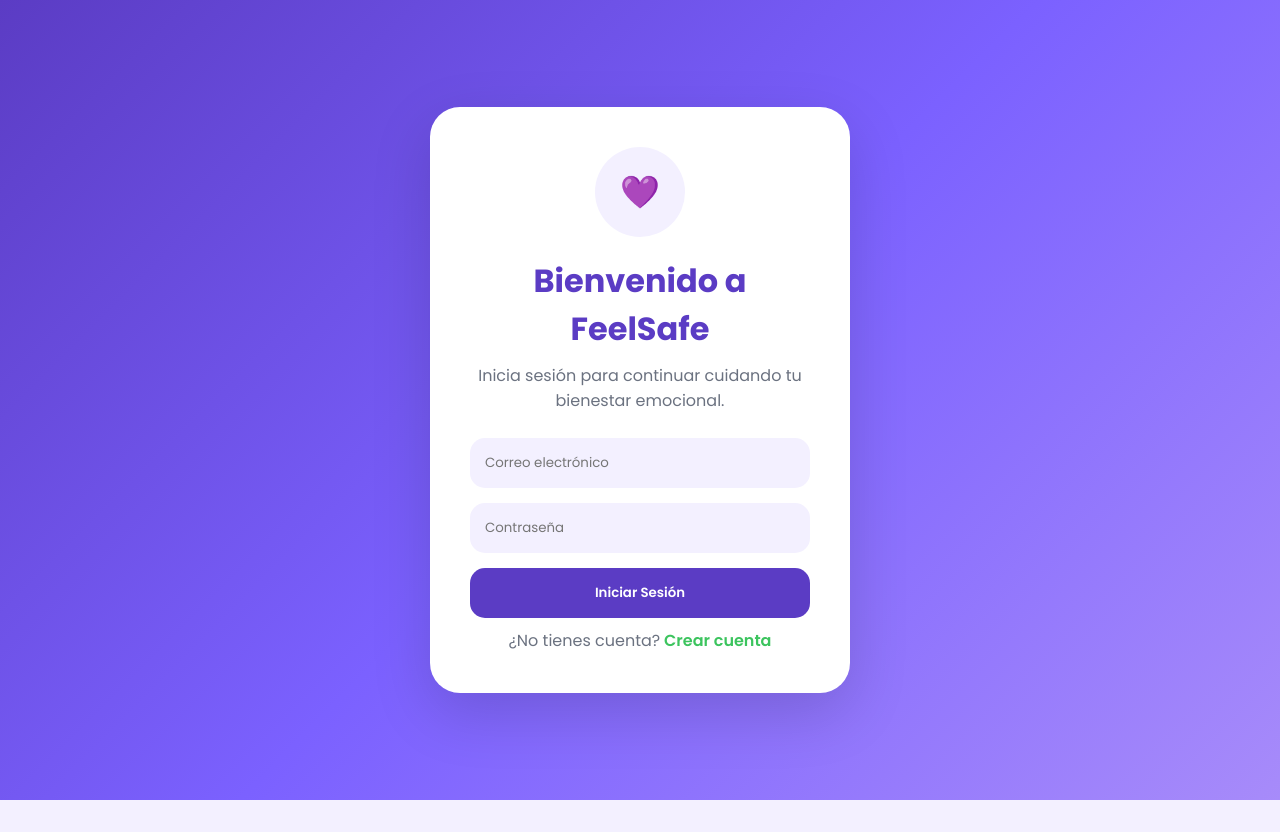
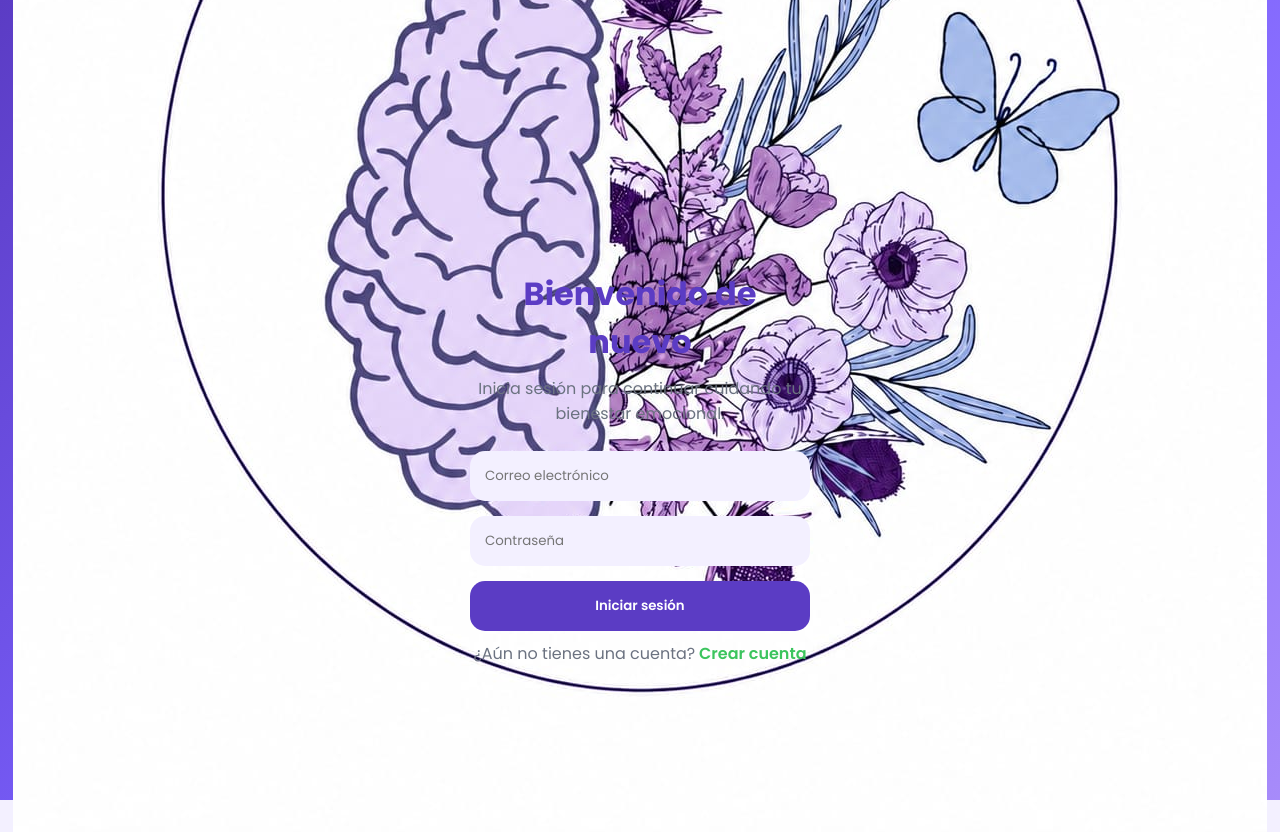
Before and after one commit to Carlos07-vm/app_feelsafe, a React (Vite) app: page /login in a window 1280 px wide. Before the commit the page ends 800 px from the top, so only its background shows below. Built offline with nearby package versions, Linux system fonts and the light colour scheme.

Commit message:
Update Login.jsx
Mejora del componente Login incorporando el logo feelsafe y la navegación del boton hacia la pantalla de inicio

```diff
--- a/src/pages/Login.jsx
+++ b/src/pages/Login.jsx
@@ -3,6 +3,7 @@ import { useState } from "react";
 import { Link, useNavigate } from "react-router-dom";
 import { signInWithEmailAndPassword } from "firebase/auth";
 import { auth } from "../services/firebase";
+import logo from "../assets/logo.jpeg";
 
 function Login() {
   const [email, setEmail] = useState("");
@@ -14,19 +15,20 @@ function Login() {
 
   const handleSubmit = async (event) => {
     event.preventDefault();
+
     setLoading(true);
     setError("");
 
     try {
-      const userCredential = await signInWithEmailAndPassword(
+      await signInWithEmailAndPassword(
         auth,
         email,
         password
       );
 
-      alert("Bienvenido a FeelSafe 💜");
       navigate("/dashboard");
-    } catch (err) {
+
+    } catch {
       setError("Correo o contraseña incorrectos.");
     }
 
@@ -35,14 +37,36 @@ function Login() {
 
   return (
     <div className="auth-container">
+
       <div className="auth-card">
-        <div className="auth-logo">💜</div>
 
-        <h1>Bienvenido a FeelSafe</h1>
+        {/* Botón para regresar */}
+        <Link to="/" className="back-link">
+          ← Volver al inicio
+        </Link>
 
-        <p>Inicia sesión para continuar cuidando tu bienestar emocional.</p>
+        {/* Logo */}
+        <div className="auth-logo">
 
-        <form className="auth-form" onSubmit={handleSubmit}>
+          <img
+            src={logo}
+            alt="Logo FeelSafe"
+            className="auth-logo-image"
+          />
+
+        </div>
+
+        <h1>Bienvenido de nuevo</h1>
+
+        <p>
+          Inicia sesión para continuar cuidando tu bienestar emocional.
+        </p>
+
+        <form
+          className="auth-form"
+          onSubmit={handleSubmit}
+        >
+
           <input
             type="email"
             placeholder="Correo electrónico"
@@ -59,18 +83,30 @@ function Login() {
             required
           />
 
-          <button type="submit" disabled={loading}>
-            {loading ? "Ingresando..." : "Iniciar Sesión"}
+          <button
+            type="submit"
+            disabled={loading}
+          >
+            {loading ? "Ingresando..." : "Iniciar sesión"}
           </button>
+
         </form>
 
-        {error && <p style={{ color: "red" }}>{error}</p>}
+        {error && (
+          <p className="auth-error">
+            {error}
+          </p>
+        )}
 
         <p className="auth-link">
-          ¿No tienes cuenta?
-          <Link to="/register"> Crear cuenta</Link>
+          ¿Aún no tienes una cuenta?
+          <Link to="/register">
+            {" "}Crear cuenta
+          </Link>
         </p>
+
       </div>
+
     </div>
   );
 }
```
